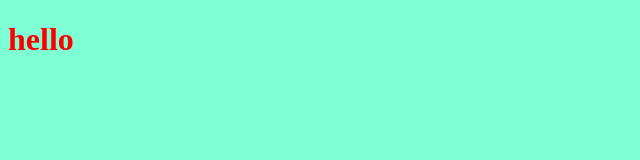
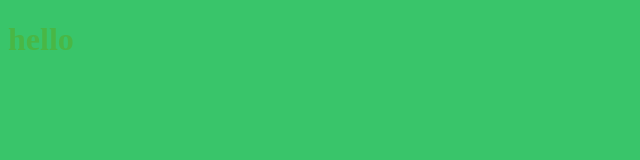
Before and after one commit to muhammed-embarak/myProject, a plain HTML site: page index.html in a window 1280 px wide. Shown: the whole page, without its empty margins (0-640 px from the left). Drawn offline with Linux system fonts and the light colour scheme.

Commit message:
chanigen style for a title

```diff
--- a/style.css
+++ b/style.css
@@ -1,6 +1,6 @@
 h1{
-  color: red;
+  color: rgb(73, 183, 69);
 }
 body{
-  background-color: aquamarine;
+  background-color: rgb(57, 197, 106);
 }
```
